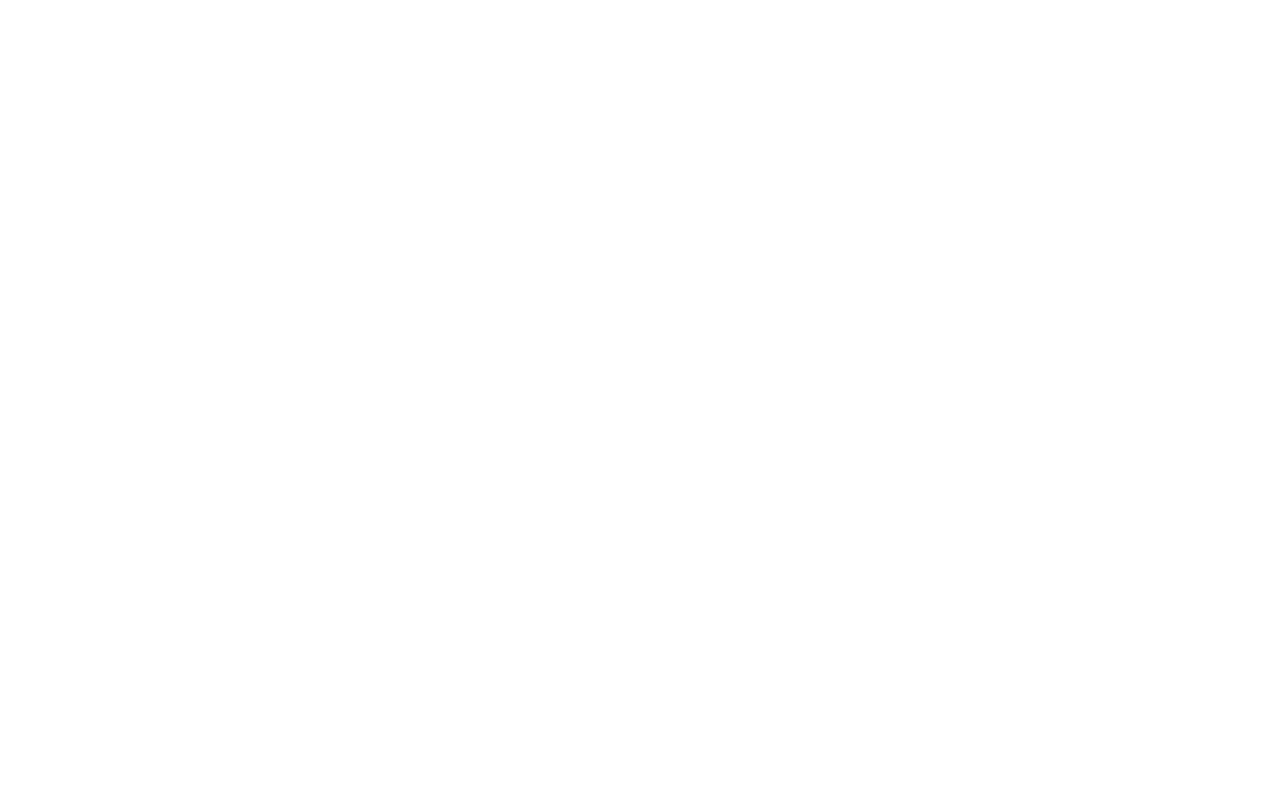
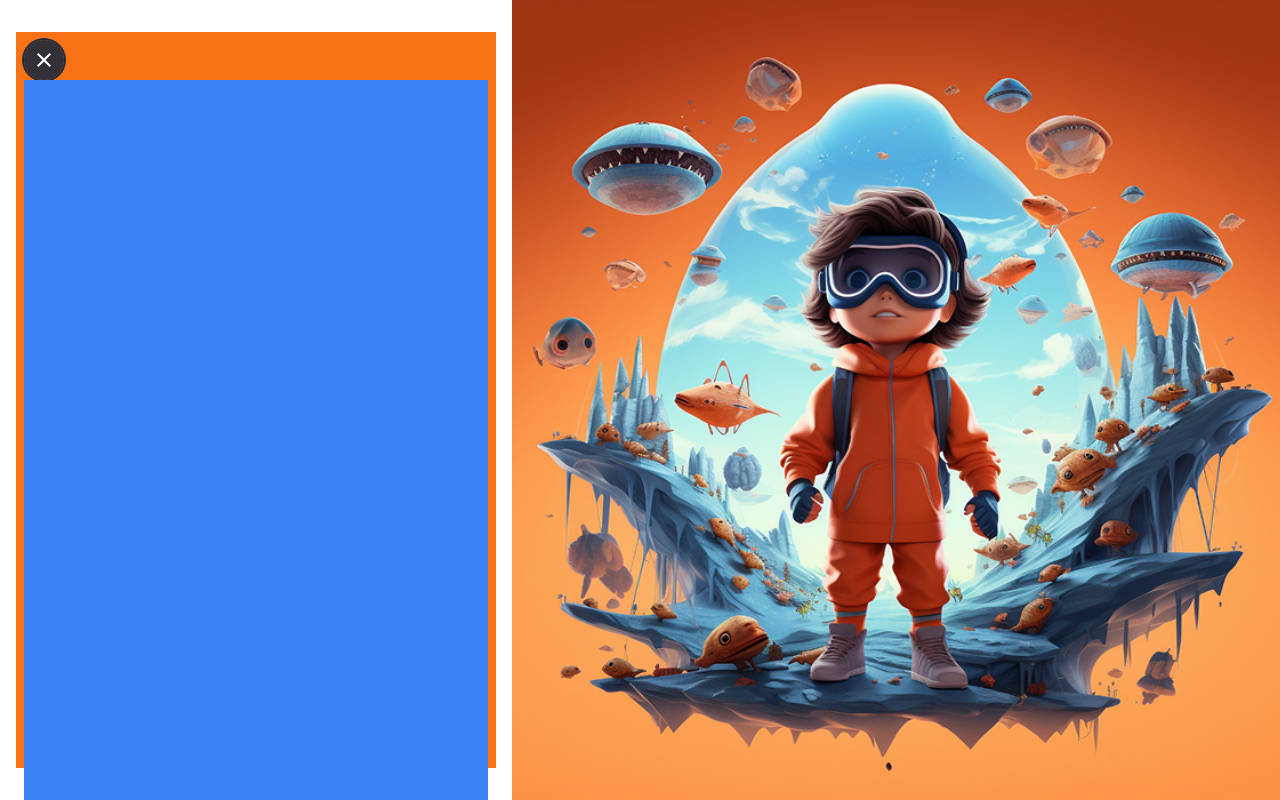
Before and after one commit to nunusaputra/topupskuy-fix, a React (Vite) app: page /login in a window 1280 px wide. Before the commit this address had no page. Built offline with nearby package versions, Linux system fonts and the light colour scheme.

Commit message:
Update bagian modal

```diff
--- a/src/components/Modal.jsx
+++ b/src/components/Modal.jsx
@@ -10,7 +10,7 @@
     <Dialog open={open} onClose={close} className="relative z-[120]">
       <DialogBackdrop
         transition
-        className="fixed inset-0 bg-transparent transition-opacity data-closed:opacity-0 data-enter:duration-300 data-enter:ease-out data-leave:duration-200 data-leave:ease-in"
+        className="fixed inset-0 bg-slate-900/80 transition-opacity data-closed:opacity-0 data-enter:duration-300 data-enter:ease-out data-leave:duration-200 data-leave:ease-in"
       />
 
       <div className="fixed inset-0 z-10 w-screen overflow-y-auto">
--- /dev/null
+++ b/src/components/auth/FormLogin.jsx
@@ -0,0 +1,7 @@
+import React from "react";
+
+const FormLogin = () => {
+  return <div></div>;
+};
+
+export default FormLogin;
--- /dev/null
+++ b/src/components/auth/FormRegister.jsx
@@ -0,0 +1,7 @@
+import React from "react";
+
+const FormRegister = () => {
+  return <div></div>;
+};
+
+export default FormRegister;
--- /dev/null
+++ b/src/layouts/AuthLayouts.jsx
@@ -0,0 +1,56 @@
+import React from "react";
+import { Link } from "react-router-dom";
+import banner from "../assets/images/login.png";
+import { IoMdClose } from "react-icons/io";
+
+const AuthLayouts = (props) => {
+  const { type, children, title } = props;
+  return (
+    <div className="w-full min-h-screen bg-primary background-dots">
+      <div className="w-full min-h-screen">
+        <div className="flex ">
+          <div className="w-[40%] min-h-screen bg-white px-4 py-8">
+            <div className="w-full h-full p-2 bg-orange-500">
+              <div className="w-10 h-10 rounded-full bg-slate-800/90 flex items-center justify-center group ring-2 ring-offset-0 ring-slate-800 cursor-pointer hover:ring-offset-4 hover:ring-offset-primary transition-all duration-300">
+                <IoMdClose className="text-2xl text-white group-hover:scale-125 transition-all duration-300" />
+              </div>
+              <div className="w-full h-full bg-blue-500 "></div>
+            </div>
+          </div>
+          <div className="w-[60%] max-h-screen bg-red-500 overflow-hidden">
+            <img src={banner} alt="" className="w-full h-full object-cover" />
+          </div>
+        </div>
+      </div>
+    </div>
+  );
+};
+
+const Navigation = ({ type }) => {
+  if (type === "login" || type === "Login") {
+    return (
+      <p className="text-sm text-center mt-5">
+        Don't have an account?{" "}
+        <Link
+          to="/register"
+          className="text-primary hover:text-blue-800 font-bold"
+        >
+          Register
+        </Link>
+      </p>
+    );
+  } else {
+    return (
+      <p className="text-sm text-center mt-5">
+        Already have an account?{" "}
+        <Link
+          to="/login"
+          className="text-primary hover:text-blue-800 font-bold"
+        >
+          Login
+        </Link>
+      </p>
+    );
+  }
+};
+export default AuthLayouts;
--- a/src/pages/LandingPage.jsx
+++ b/src/pages/LandingPage.jsx
@@ -14,7 +14,7 @@
     staleTime: 21600000,
   });
 
-  console.log(metadata)
+  console.log(metadata);
 
   return (
     <div>
--- /dev/null
+++ b/src/pages/Login.jsx
@@ -0,0 +1,15 @@
+import React from "react";
+import AuthLayouts from "../layouts/AuthLayouts";
+import FormLogin from "../components/auth/FormLogin";
+
+const Login = () => {
+  return (
+    <div>
+      <AuthLayouts title="Login" type="login">
+        <FormLogin />
+      </AuthLayouts>
+    </div>
+  );
+};
+
+export default Login;
--- /dev/null
+++ b/src/pages/Register.jsx
@@ -0,0 +1,7 @@
+import React from "react";
+
+const Register = () => {
+  return <div></div>;
+};
+
+export default Register;
--- a/src/router/Routers.jsx
+++ b/src/router/Routers.jsx
@@ -6,11 +6,15 @@
 import Transaction from "../components/Transaction";
 import History from "../components/History";
 import Payment from "../components/Payment";
+import Login from "../pages/Login";
+import Register from "../pages/Register";
 
 const Routers = () => {
   return (
     <div>
       <Routes>
+        <Route path="/login" element={<Login />} />
+        <Route path="/register" element={<Register />} />
         <Route element={<Index />}>
           <Route path="/" element={<LandingPage />} />
           <Route path="/order/:slug" element={<OrderDetail />} />
```
Also changed, not shown: src/components/order/SideContent.jsx (+10 -5 lines), src/assets/images/login.png (added).
